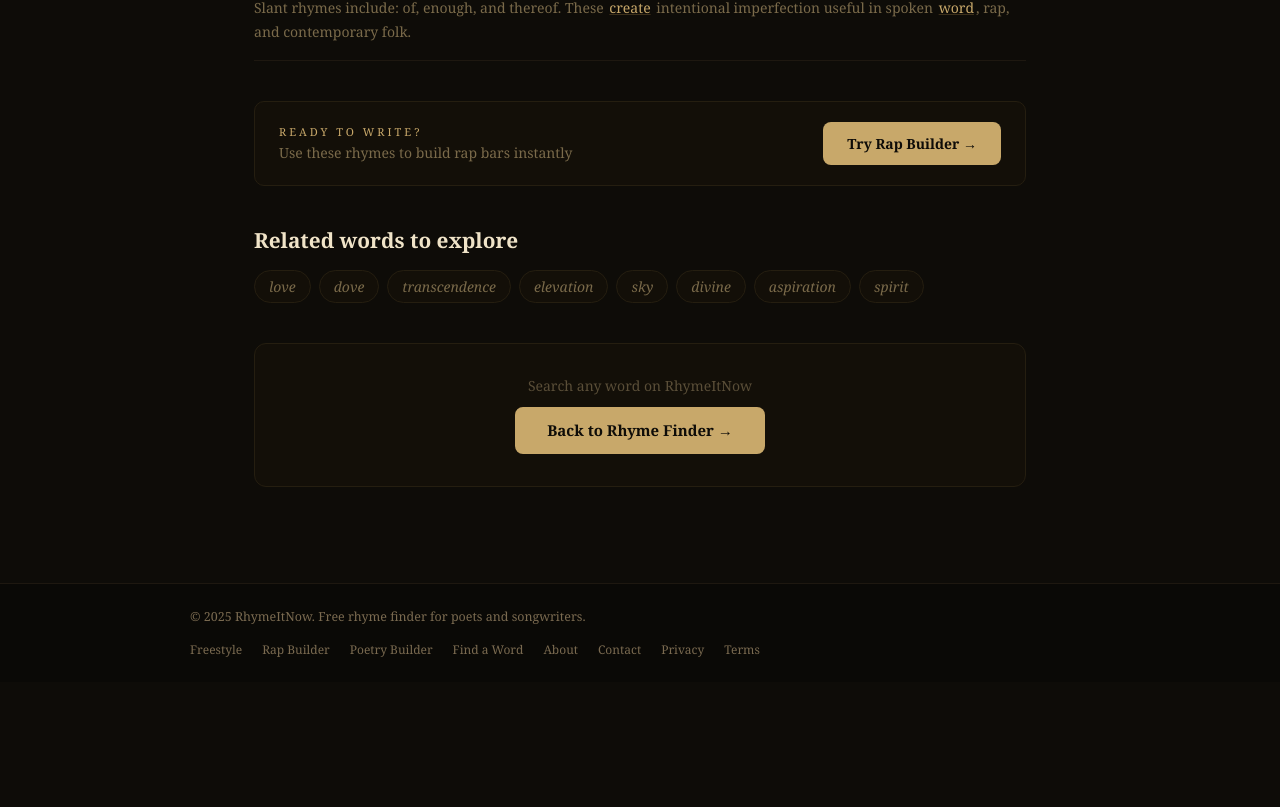
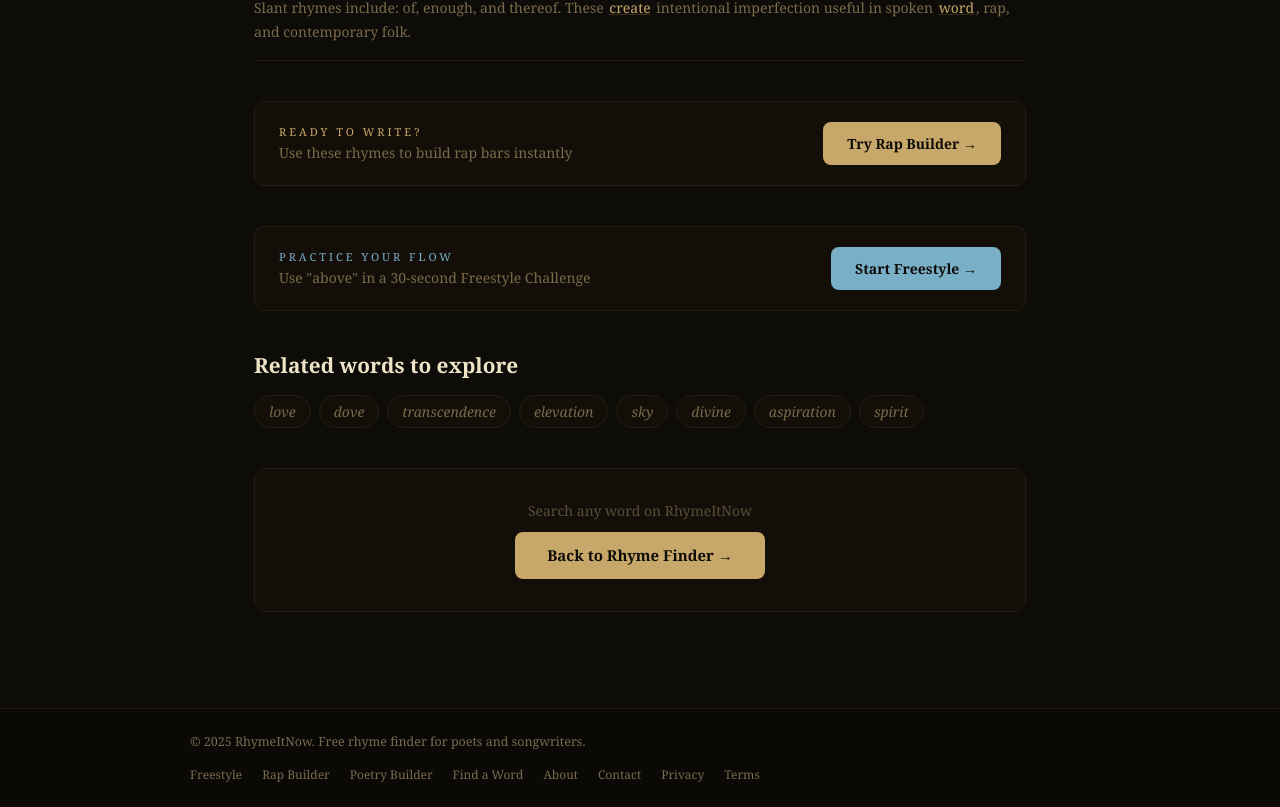
Before and after one commit to skenned23/rhymeitnow, a Next.js app: page /rhymes-for/above in a window 1280 px wide. Shown: the part 1440-2247 px from the top of the page. Before the commit the page ends 2122 px from the top, so only its background shows below. Built offline with nearby package versions, Linux system fonts and the light colour scheme.

Commit message:
Update [word].js

```diff
--- a/pages/rhymes-for/[word].js
+++ b/pages/rhymes-for/[word].js
@@ -298,6 +298,17 @@ export default function RhymesForWord({ word, content, staticRhymes, wordBenefit
             Try Rap Builder →
           </Link>
         </div>
+{/* Freestyle CTA */}
+        <div style={{ background: '#130f08', border: '1px solid #251e10', borderRadius: '10px', padding: '1.25rem 1.5rem', marginBottom: '2.5rem', display: 'flex', alignItems: 'center', justifyContent: 'space-between', flexWrap: 'wrap', gap: '1rem' }}>
+          <div>
+            <div style={{ fontSize: '11px', letterSpacing: '3px', color: '#7aafc8', textTransform: 'uppercase', marginBottom: '0.25rem' }}>Practice your flow</div>
+            <div style={{ color: '#7a6a4a', fontSize: '14px' }}>Use "{word}" in a 30-second Freestyle Challenge</div>
+          </div>
+          <Link href={`/freestyle?word=${word}`}
+            style={{ background: '#7aafc8', color: '#0e0c08', borderRadius: '8px', padding: '0.75rem 1.5rem', fontSize: '14px', fontWeight: '700', fontFamily: 'Georgia, serif', textDecoration: 'none', whiteSpace: 'nowrap' }}>
+            Start Freestyle →
+          </Link>
+        </div>
 
         {/* Related Words */}
         <h2 style={{ fontSize: '1.3rem', marginBottom: '1rem', color: '#f0e4c8', fontWeight: '700' }}>
```
